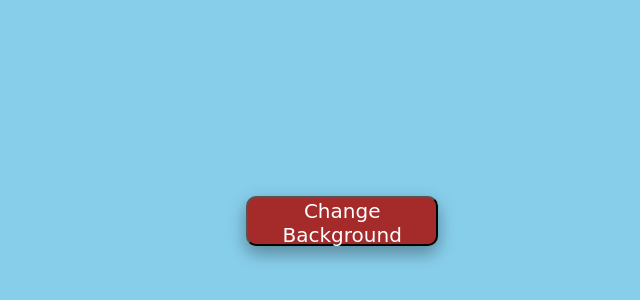
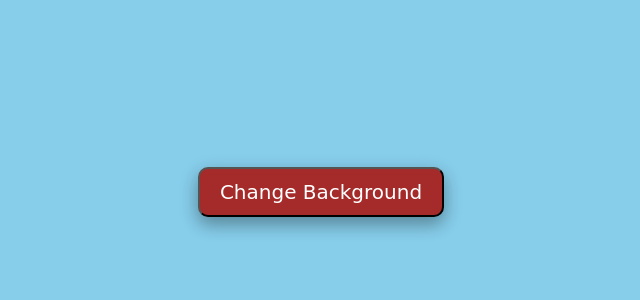
Before and after one commit to nyc0lai/JS-DOM--Change-Background, a plain HTML site: page index.html in a window 1280 px wide. Shown: the part 208-508 px from the top of the page, without its empty margins (319-959 px from the left). Drawn offline with Linux system fonts and the light colour scheme.

Commit message:
design asjust

```diff
--- a/index.html
+++ b/index.html
@@ -8,14 +8,16 @@
     <title>Change Background</title>
 </head>
 <body id="body">
-    <script>
+    <script type="text/javascript">
         function changeColor() {
             let colors = ['yellow', 'red', 'green', 'blue', 'black', 'orange', 'pink'];
             let x = Math.floor(Math.random()*colors.length);
             document.getElementById("body").style.backgroundColor = colors[x];
         }
     </script>
+<div class="button-container">
+    <button onclick="changeColor()">Change Background</button>
+</div>
 
-    <button id="bt01" onclick="changeColor()">Change Background</button>
 </body>
 </html>
--- a/style.css
+++ b/style.css
@@ -1,18 +1,23 @@
-body {
+html, body {
+    margin: 0;
+    height: 100%;
     background-color: skyblue;
+
 }
 
-#bt01 {
+.button-container {
+    height: 100%;
+    display: flex;
+    justify-content: center;
+    align-items: center;
+}
+button {
     margin: 0;
-    position: fixed;
-    top: 50%;
-    left: 44%;
+    padding: 1px 20px;
     height: 50px;
-    width: 15%;
     font-size: 20px;
     font-family: cursive;
     text-align: center;
-    margin: 4px 2px;
     color: white;
     background-color: brown;
     border-radius: 10px;
```
